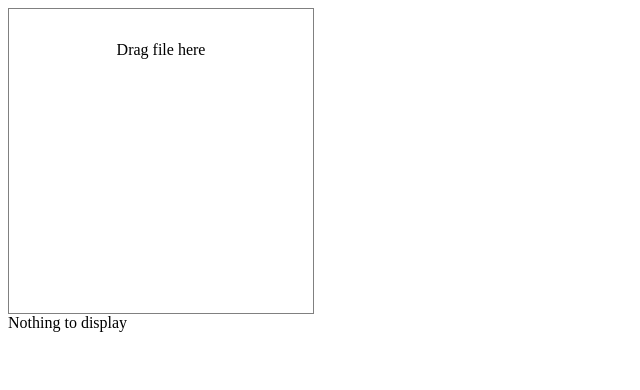
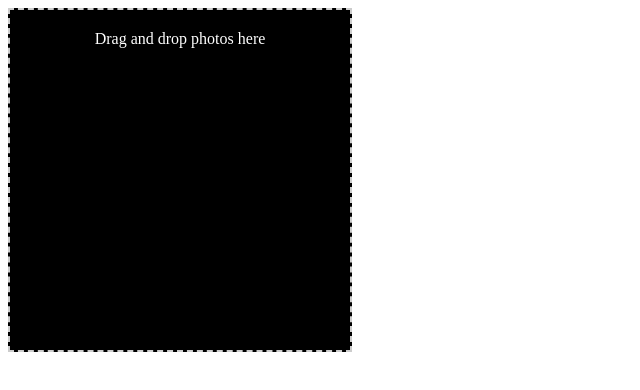
Before and after one commit to businesskaniki/ideal, a React (Create React App) app: page / in a window 1280 px wide. Shown: the top 390 px of the page, without its empty margins (0-640 px from the left). Built offline with nearby package versions, Linux system fonts and the light colour scheme.

Commit message:
modifying the drag and drop

```diff
--- a/src/Dashboared/dragable/Container.jsx
+++ b/src/Dashboared/dragable/Container.jsx
@@ -1,6 +1,5 @@
 import { useCallback, useState } from 'react'
 import { FileList } from './FileList.jsx'
-import { TargetBox } from './TargetBox.jsx'
 export const Container = () => {
   const [droppedFiles, setDroppedFiles] = useState([])
   const handleFileDrop = useCallback(
@@ -13,9 +12,8 @@ export const Container = () => {
     [setDroppedFiles],
   )
   return (
-    <>
-      <TargetBox onDrop={handleFileDrop} />
+    <div>
       <FileList files={droppedFiles} />
-    </>
+    </div>
   )
 }
--- a/src/Dashboared/dragable/FileList.jsx
+++ b/src/Dashboared/dragable/FileList.jsx
@@ -1,18 +1,64 @@
-import { useMemo } from 'react';
+import { useState } from "react";
 
-function list(files) {
-  const label = (file) =>
-    `'${file.name}' of size '${file.size}' and type '${file.type}'`;
-  return files.map((file, index) => (
-    <li key={index}>{label(file)}</li>
-  ));
-}
+export const FileList = () => {
+  const [droppedFiles, setDroppedFiles] = useState([]);
+  const [imageUrls, setImageUrls] = useState([]);
 
-export const FileList = ({ files }) => {
-  if (files.length === 0) {
-    return <div>Nothing to display</div>;
-  }
-  const fileList = useMemo(() => list(files), [files]);
+  const handleDrop = (event) => {
+    event.preventDefault();
+    const newFiles = [...droppedFiles];
+    for (let i = 0; i < event.dataTransfer.files.length; i++) {
+      newFiles.push(event.dataTransfer.files[i]);
+    }
+    setDroppedFiles(newFiles);
 
-  return <div>{fileList}</div>;
+    const newImageUrls = [...imageUrls];
+    for (let i = 0; i < event.dataTransfer.files.length; i++) {
+      const imageUrl = event.dataTransfer.files[i].name;
+      newImageUrls.push(imageUrl);
+      console.log("Image URL:", imageUrl); // Log the image URL
+    }
+    setImageUrls(newImageUrls);
+  };
+
+  const handleDragOver = (event) => {
+    event.preventDefault();
+  };
+
+  const renderImages = () => {
+    return imageUrls.map((imageUrl, index) => (
+      <img
+        key={index}
+        src={imageUrl}
+        alt={`Preview ${droppedFiles[index].name}`}
+        style={{ maxWidth: "100px", maxHeight: "100px" }}
+      />
+    ));
+  };
+
+  return (
+    <div>
+      <div
+        onDrop={handleDrop}
+        onDragOver={handleDragOver}
+        style={{
+          border: "2px dashed #cccccc",
+          padding: "20px",
+          textAlign: "center",
+          width: "300px", // Adjust the width as needed
+          height: "300px", // Adjust the height as needed
+          background: "black", // Set the background color to black
+          overflow: "auto", // Enable scroll if too many images are dropped
+        }}
+      >
+
+          <div style={{ color: "white" }}>Drag and drop photos here</div>
+
+      </div>
+      {
+          renderImages()
+
+      }
+    </div>
+  );
 };
--- a/src/Dashboared/dragable/TargetBox.jsx
+++ /dev/null
@@ -1,46 +0,0 @@
-import { useDrop } from 'react-dnd'
-import { NativeTypes } from 'react-dnd-html5-backend'
-const style = {
-  border: '1px solid gray',
-  height: '15rem',
-  width: '15rem',
-  padding: '2rem',
-  textAlign: 'center',
-}
-export const TargetBox = (props) => {
-  const { onDrop } = props
-  const [{ canDrop, isOver }, drop] = useDrop(
-    () => ({
-      accept: [NativeTypes.FILE],
-      drop(item) {
-        if (onDrop) {
-          onDrop(item)
-        }
-      },
-      canDrop(item) {
-        console.log('canDrop', item.files, item.items)
-        return true
-      },
-      hover(item) {
-        console.log('hover', item.files, item.items)
-      },
-      collect: (monitor) => {
-        const item = monitor.getItem()
-        if (item) {
-          console.log('collect', item.files, item.items)
-        }
-        return {
-          isOver: monitor.isOver(),
-          canDrop: monitor.canDrop(),
-        }
-      },
-    }),
-    [props],
-  )
-  const isActive = canDrop && isOver
-  return (
-    <div ref={drop} style={style}>
-      {isActive ? 'Release to drop' : 'Drag file here'}
-    </div>
-  )
-}
--- a/src/Dashboared/dragable/example.jsx
+++ /dev/null
@@ -1 +0,0 @@
-export { Container as default } from './Container.js'
```
